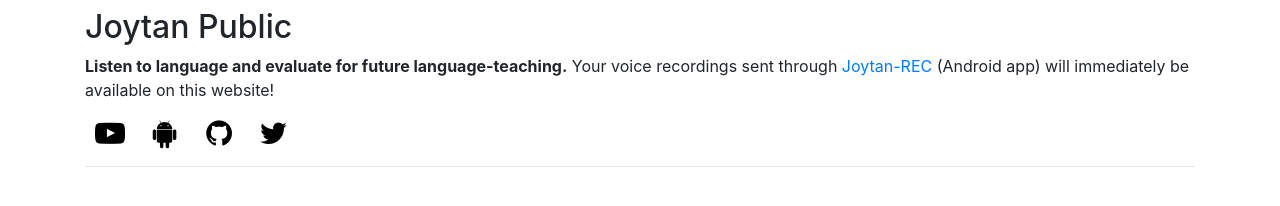
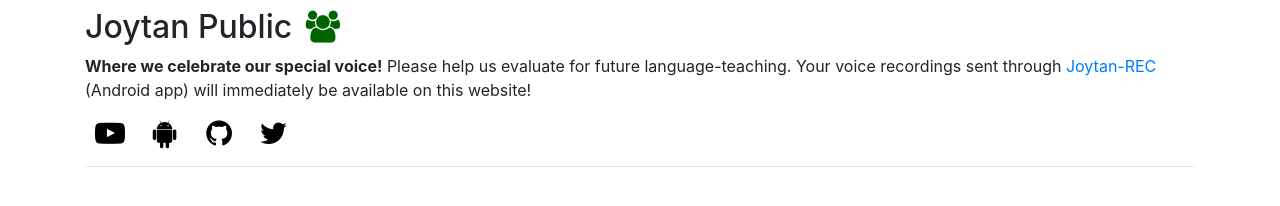
Before and after one commit to kokimame/joytan-public, a plain HTML site: page public/index.html in a window 1280 px wide. Drawn offline with nearby package versions, Linux system fonts and the light colour scheme; some packages are replaced by stand-ins of ours; no server answers.

Commit message:
Add catch copy of the web

```diff
--- a/public/index.html
+++ b/public/index.html
@@ -62,8 +62,8 @@
   <div class="row justify-content-center">
     <div class="col-12">
       <div class="container">
-        <h2 class="mt-2">Joytan Public</h2>
-        <p><b>Listen to language and evaluate for future language-teaching.</b>
+        <h2 class="mt-2">Joytan Public <a class="fa fa-users" style="color: darkgreen; margin-left: 5px;"></a></h2>
+        <p><b>Where we celebrate our special voice!</b> Please help us evaluate for future language-teaching.
           Your voice recordings sent through
           <a href="https://play.google.com/store/apps/details?id=com.joytan.rec">Joytan-REC</a> (Android app)
            will immediately be available on this website!
```
